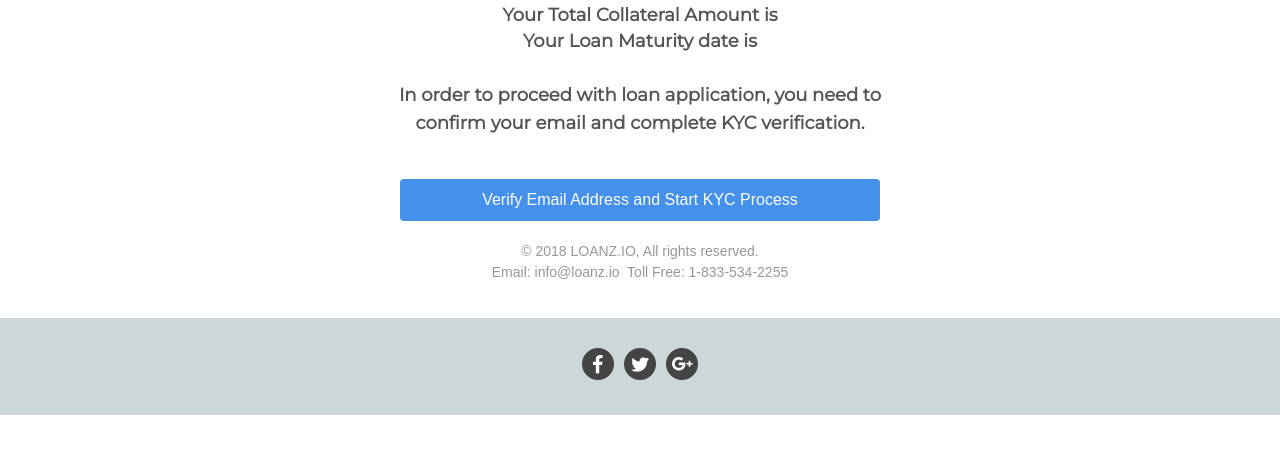
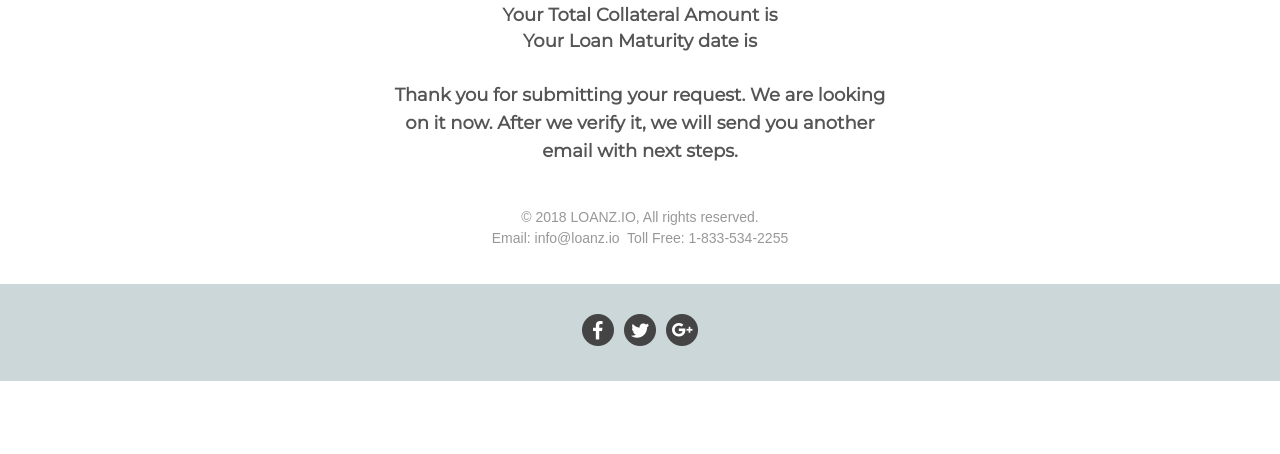
Before and after one commit to Lukenio/luken-backend, a Django app: template luken/loan/templates/loan/on_submit.html in a window 1280 px wide. Shown: the part 318-772 px from the top of the page. Run offline with Django 3.2, Linux system fonts and the light colour scheme; the template is opened without the code that fills it, so the values that code supplies are empty.

Commit message:
change emails

```diff
--- a/luken/loan/templates/loan/on_submit.html
+++ b/luken/loan/templates/loan/on_submit.html
@@ -26,23 +26,11 @@
 		  <p style="margin: 0;line-height: 26px;text-align: center;font-size: 12px"><span style="font-size: 18px; line-height: 14px;"><strong>Your Loan Maturity date is {{ loan.get_maturity_date }}</strong></span></p>
 
 		  <p style="margin: 0;line-height: 26px;text-align: center;font-size: 12px">&nbsp;</p>
-		  <p style="margin: 0;line-height: 26px;text-align: center;font-size: 12px"><span style="font-size: 18px; line-height: 26px;"><strong> In order to proceed with loan application, you need to confirm your email and complete KYC verification. </strong></span></p>
+		  <p style="margin: 0;line-height: 26px;text-align: center;font-size: 12px"><span style="font-size: 18px; line-height: 26px;"><strong> Thank you for submitting your request. We are looking on it now. After we verify it, we will send you another email with next steps.</strong></span></p>
 		  <p style="margin: 0;line-height: 26px;text-align: center;font-size: 12px">&nbsp;</p>
 		</div>
 	</div>
 	<!--[if mso]></td></tr></table><![endif]-->
-
-
-
-    <div align="center" class="button-container center " style="padding-right: 10px; padding-left: 10px; padding-top:10px; padding-bottom:10px;">
-      <!--[if mso]><table width="100%" cellpadding="0" cellspacing="0" border="0" style="border-spacing: 0; border-collapse: collapse; mso-table-lspace:0pt; mso-table-rspace:0pt;"><tr><td style="padding-right: 10px; padding-left: 10px; padding-top:10px; padding-bottom:10px;" align="center"><v:roundrect xmlns:v="urn:schemas-microsoft-com:vml" xmlns:w="urn:schemas-microsoft-com:office:word" href="https://loanz.io/verification/" style="height:31pt; v-text-anchor:middle; width:360pt;" arcsize="10%" strokecolor="#4490eb" fillcolor="#4490eb"><w:anchorlock/><v:textbox inset="0,0,0,0"><center style="color:#ffffff; font-family:Arial, 'Helvetica Neue', Helvetica, sans-serif; font-size:16px;"><![endif]-->
-        <a href="https://loanz.io/verification/" target="_blank" style="display: block;text-decoration: none;-webkit-text-size-adjust: none;text-align: center;color: #ffffff; background-color: #4490eb; border-radius: 4px; -webkit-border-radius: 4px; -moz-border-radius: 4px; max-width: 480px; width: 440px;width: auto; border-top: 0px solid transparent; border-right: 0px solid transparent; border-bottom: 0px solid transparent; border-left: 0px solid transparent; padding-top: 5px; padding-right: 20px; padding-bottom: 5px; padding-left: 20px; font-family: Arial, 'Helvetica Neue', Helvetica, sans-serif;mso-border-alt: none">
-          <span style="font-size:16px;line-height:32px;">Verify Email Address and Start KYC Process</span>
-        </a>
-      <!--[if mso]></center></v:textbox></v:roundrect></td></tr></table><![endif]-->
-    </div>
-
-
 
                         <div class="">
         <!--[if mso]><table width="100%" cellpadding="0" cellspacing="0" border="0"><tr><td style="padding-right: 10px; padding-left: 10px; padding-top: 10px; padding-bottom: 30px;"><![endif]-->
--- a/requirements.txt
+++ b/requirements.txt
@@ -45,3 +45,4 @@ boto3==1.5.31
 django-anymail[mailgun]==1.4
 coinmarketcap>=4.2,<4.3
 blockchain>=1.4,<1.5
+pusher==1.7.4
```
Also changed, not shown: luken/loan/models.py (+8 -3 lines), luken/loan/templates/loan/on_approval.html (+11 -2 lines).
